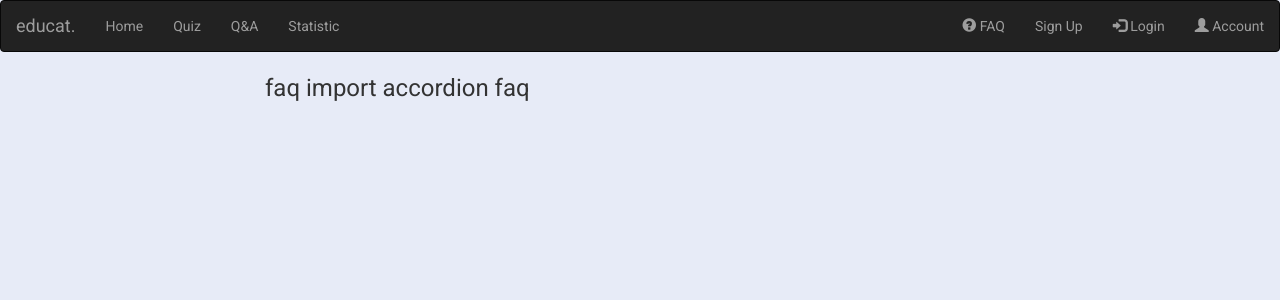
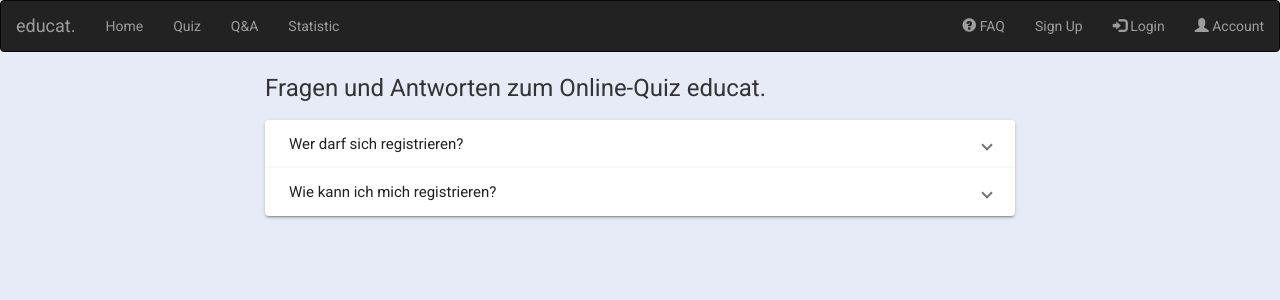
Before and after one commit to kbecker21/Test-Project, an Angular app in the folder ng-quiz/: page /faq in a window 1280 px wide. Shown: the top 300 px of the page. Built offline with nearby package versions, Linux system fonts and the light colour scheme.

Commit message:
added faqs

```diff
--- a/ng-quiz/src/app/app.module.ts
+++ b/ng-quiz/src/app/app.module.ts
@@ -17,6 +17,7 @@ import { LoginComponent } from './login/login.component';
 import { FaqComponent } from './faq/faq.component';
 import { StatisticComponent } from "./statistic/statistic.component";
 import { DataTableComponent } from './statistic/data-table/data-table.component';
+import { MatExpansionModule } from '@angular/material/expansion';
 
 
 
@@ -43,7 +44,8 @@ import { DataTableComponent } from './statistic/data-table/data-table.component'
     BrowserAnimationsModule,
     MatTableModule,
     MatPaginatorModule,
-    MatSortModule
+    MatSortModule,
+    MatExpansionModule
   ],
   providers: [],
   bootstrap: [AppComponent]
--- a/ng-quiz/src/app/faq/faq.component.html
+++ b/ng-quiz/src/app/faq/faq.component.html
@@ -1 +1,22 @@
-<h1>faq import accordion faq</h1>
+<h1>Fragen und Antworten zum Online-Quiz educat.</h1>
+
+<mat-accordion>
+    <mat-expansion-panel (opened)="panelOpenState = true" (closed)="panelOpenState = false">
+        <mat-expansion-panel-header>
+            <mat-panel-title>
+                Wer darf sich registrieren?
+            </mat-panel-title>
+        </mat-expansion-panel-header>
+        <p>Alle Studenten der IU. Bei der Registrierung ist eine gültige Email-Adresse der IU notwendig.</p>
+    </mat-expansion-panel>
+    <mat-expansion-panel (opened)="panelOpenState = true" (closed)="panelOpenState = false">
+        <mat-expansion-panel-header>
+            <mat-panel-title>
+                Wie kann ich mich registrieren?
+            </mat-panel-title>
+        </mat-expansion-panel-header>
+        <p>Klicke im Menü auf
+            <a [routerLink]="['/register']" routerLinkActive="is-active">Sign up</a>
+        </p>
+    </mat-expansion-panel>
+</mat-accordion>
--- a/ng-quiz/src/app/faq/faq.component.ts
+++ b/ng-quiz/src/app/faq/faq.component.ts
@@ -6,7 +6,7 @@ import { Component, OnInit } from '@angular/core';
   styleUrls: ['./faq.component.css']
 })
 export class FaqComponent implements OnInit {
-
+  panelOpenState = false;
   constructor() { }
 
   ngOnInit(): void {
```
